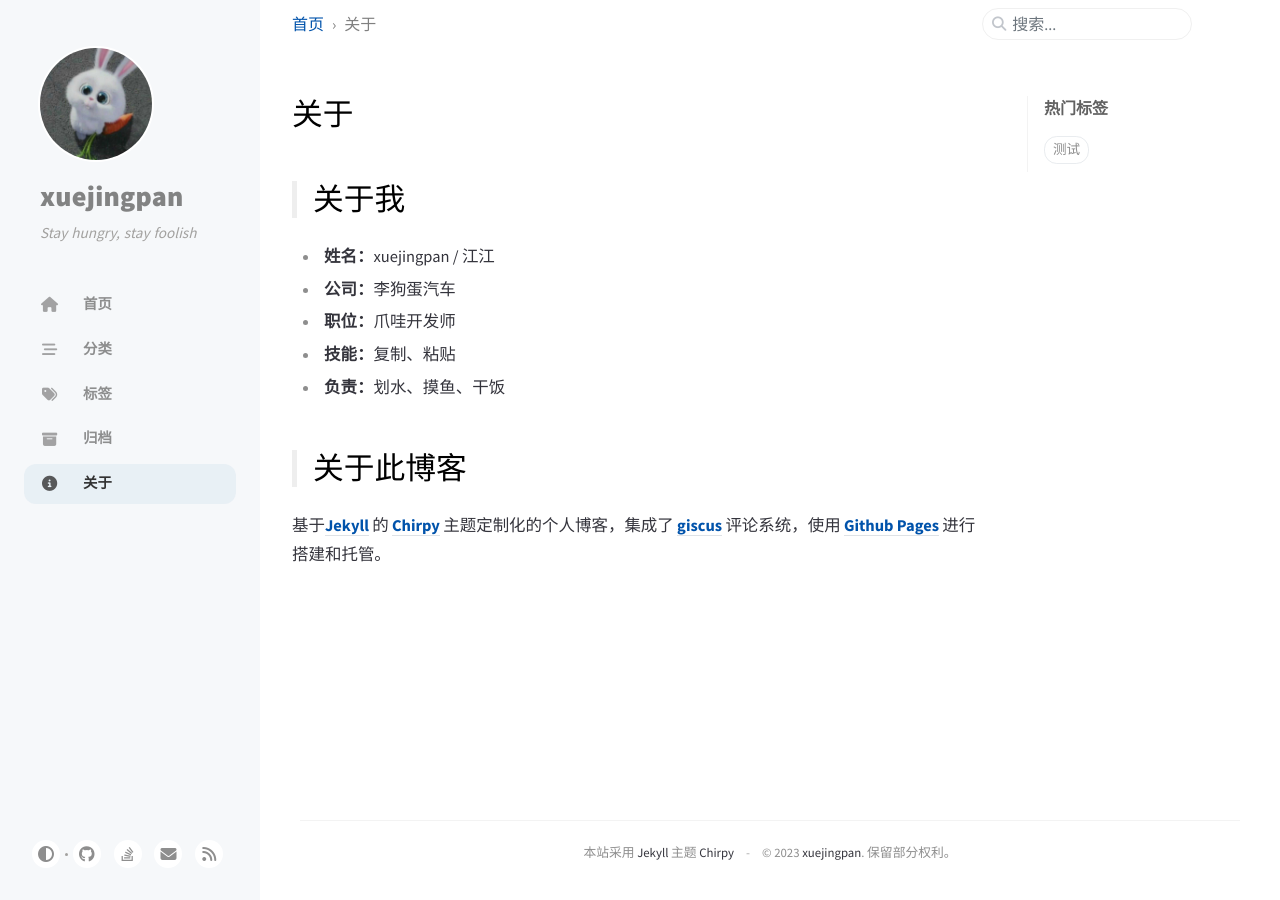
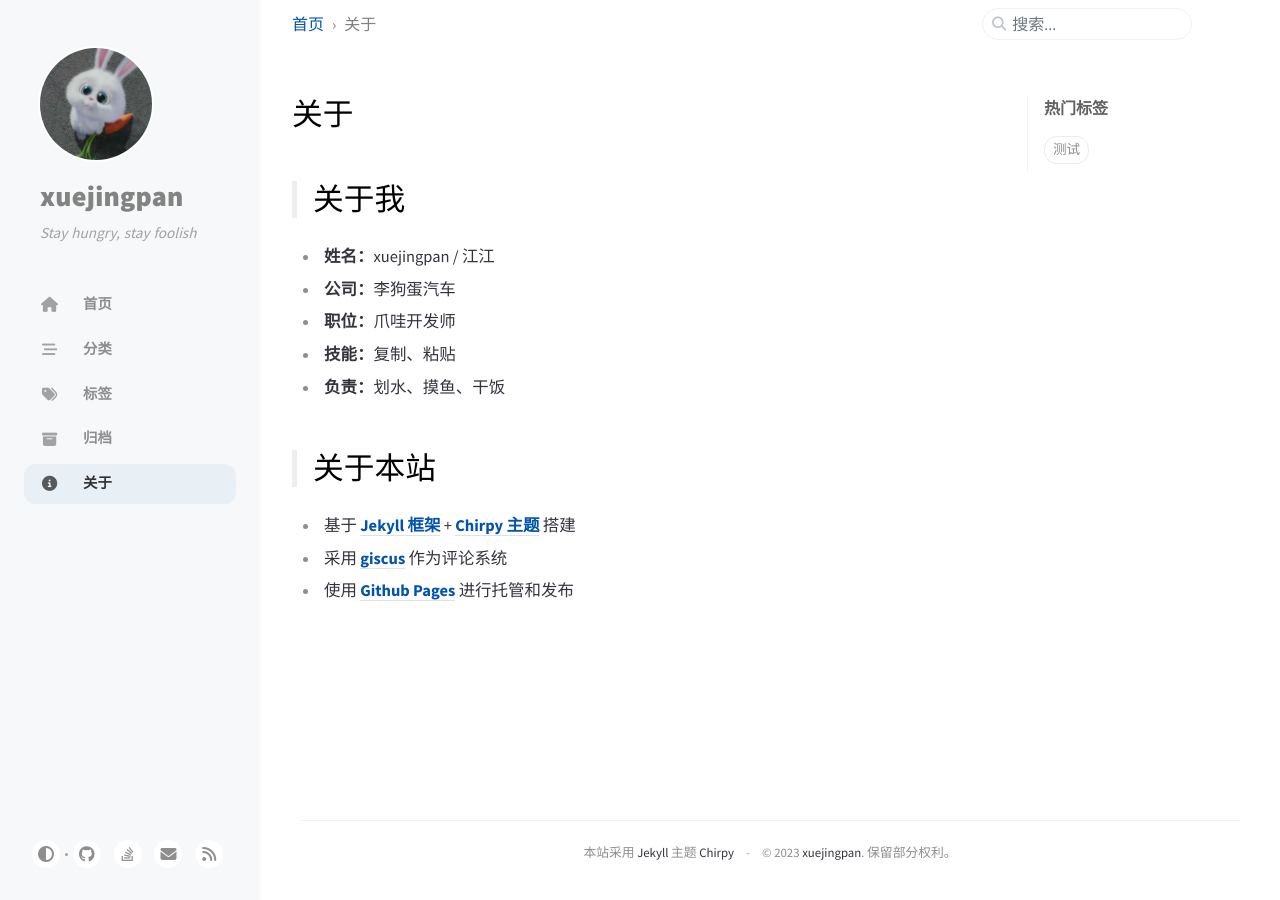
Before and after one commit to xuejingpan/xuejingpan.github.io, a Jekyll site: the page built from _tabs/about.md, in a window 1280 px wide. Built offline with Jekyll 4.4.1, drawn with Linux system fonts in a browser that asks for light colours; cached includes are drawn as plain includes; comment, search, counter and statistics services are not loaded.

Commit message:
修改关于页面

```diff
--- a/_tabs/about.md
+++ b/_tabs/about.md
@@ -13,6 +13,8 @@ order: 4
 - **技能：**复制、粘贴
 - **负责：**划水、摸鱼、干饭
 
-> # 关于此博客
+> # 关于本站
 
-基于[**Jekyll**](https://jekyllrb.com/) 的 [**Chirpy**](https://github.com/cotes2020/jekyll-theme-chirpy) 主题定制化的个人博客，集成了 [**giscus**](https://giscus.app/) 评论系统，使用 **[Github Pages](https://pages.github.com/)** 进行搭建和托管。
+- 基于 [**Jekyll 框架**](https://jekyllrb.com/) + [**Chirpy 主题**](https://github.com/cotes2020/jekyll-theme-chirpy) 搭建
+- 采用 [**giscus**](https://giscus.app/) 作为评论系统
+- 使用 [**Github Pages**](https://pages.github.com/) 进行托管和发布
```
